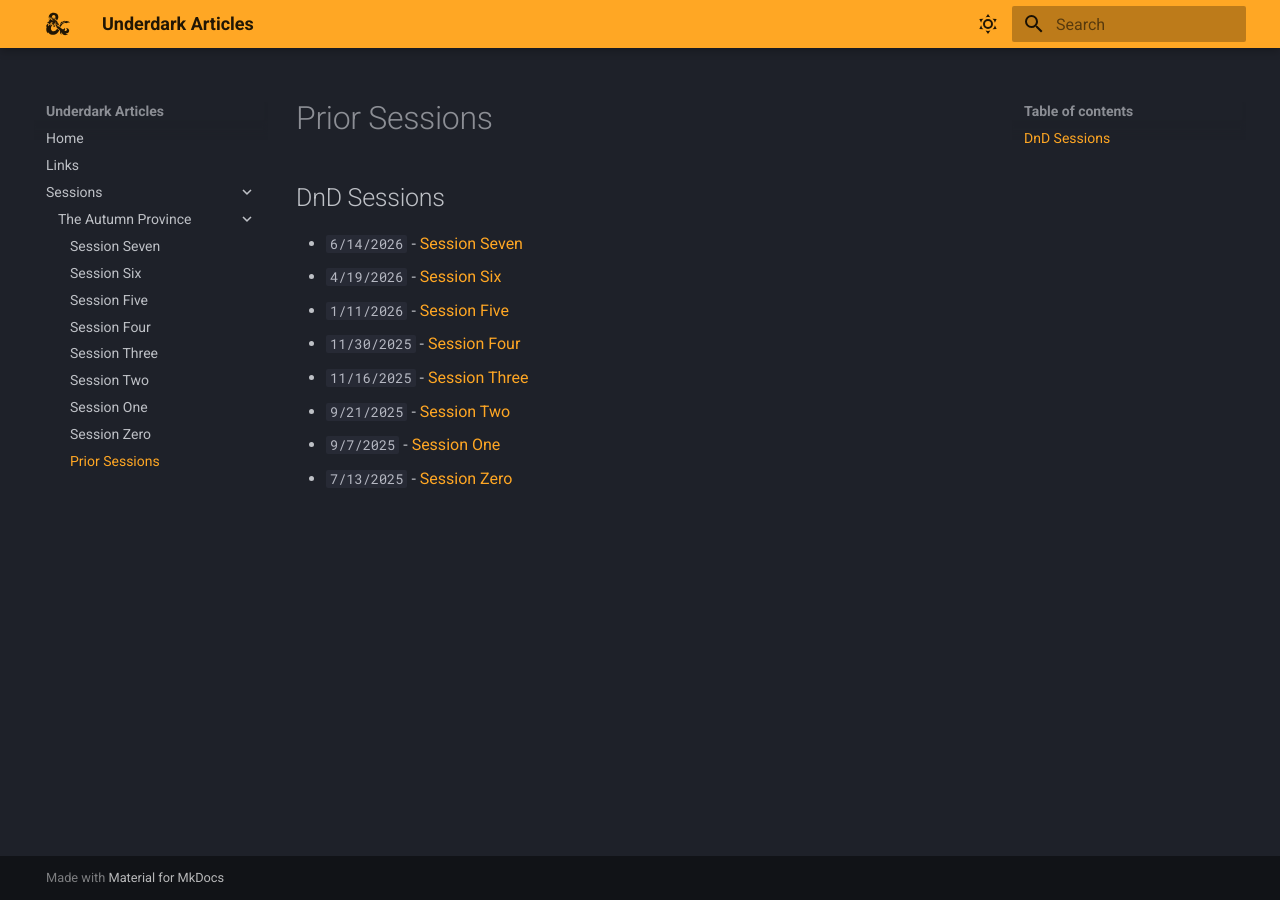
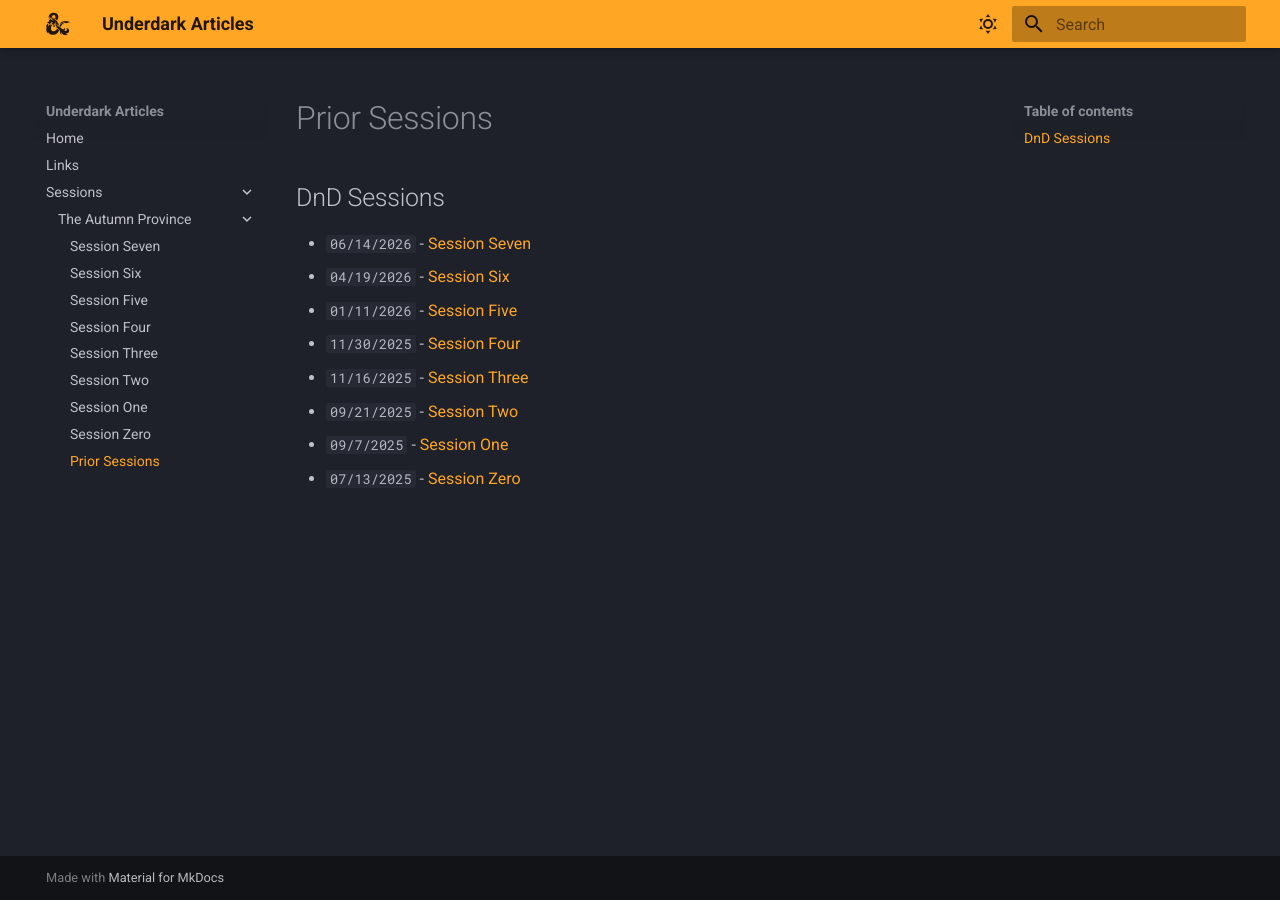
Before and after one commit to underdarkarticles/underdarkarticles.com, an MkDocs documentation site: the page built from docs/sessions/The Autumn Province/prior-sessions.md, in a window 1280 px wide. Built offline with MkDocs 1.6.1 and Material for MkDocs 9.7.7, drawn with Linux system fonts in a browser that asks for light colours.

Commit message:
Formatting for numbers "0"

```diff
--- a/docs/sessions/The Autumn Province/prior-sessions.md
+++ b/docs/sessions/The Autumn Province/prior-sessions.md
@@ -1,11 +1,11 @@
 # Prior Sessions
 
 ## DnD Sessions
-* `6/14/2026` - [Session Seven](https://underdarkarticles.com/sessions/The%20Autumn%20Province/92-session-seven/)
-* `4/19/2026` - [Session Six](https://underdarkarticles.com/sessions/The%20Autumn%20Province/93-session-six/)
-* `1/11/2026` - [Session Five](https://underdarkarticles.com/sessions/The%20Autumn%20Province/94-session-five/)
+* `06/14/2026` - [Session Seven](https://underdarkarticles.com/sessions/The%20Autumn%20Province/92-session-seven/)
+* `04/19/2026` - [Session Six](https://underdarkarticles.com/sessions/The%20Autumn%20Province/93-session-six/)
+* `01/11/2026` - [Session Five](https://underdarkarticles.com/sessions/The%20Autumn%20Province/94-session-five/)
 * `11/30/2025` - [Session Four](https://underdarkarticles.com/sessions/The%20Autumn%20Province/95-session-four/)
 * `11/16/2025` - [Session Three](https://underdarkarticles.com/sessions/The%20Autumn%20Province/96-session-three/)
-* `9/21/2025` - [Session Two](https://underdarkarticles.com/sessions/The%20Autumn%20Province/97-session-two/)
-* `9/7/2025` - [Session One](https://underdarkarticles.com/sessions/The%20Autumn%20Province/98-session-one/)
-* `7/13/2025` - [Session Zero](https://underdarkarticles.com/sessions/The%20Autumn%20Province/99-session-zero/)
+* `09/21/2025` - [Session Two](https://underdarkarticles.com/sessions/The%20Autumn%20Province/97-session-two/)
+* `09/7/2025` - [Session One](https://underdarkarticles.com/sessions/The%20Autumn%20Province/98-session-one/)
+* `07/13/2025` - [Session Zero](https://underdarkarticles.com/sessions/The%20Autumn%20Province/99-session-zero/)
```
Also changed, not shown: docs/sessions/The Autumn Province/94-session-five.md (+1 -1 lines), docs/sessions/The Autumn Province/97-session-two.md (+1 -1 lines), docs/sessions/The Autumn Province/98-session-one.md (+1 -1 lines), docs/sessions/The Autumn Province/99-session-zero.md (+1 -1 lines).
